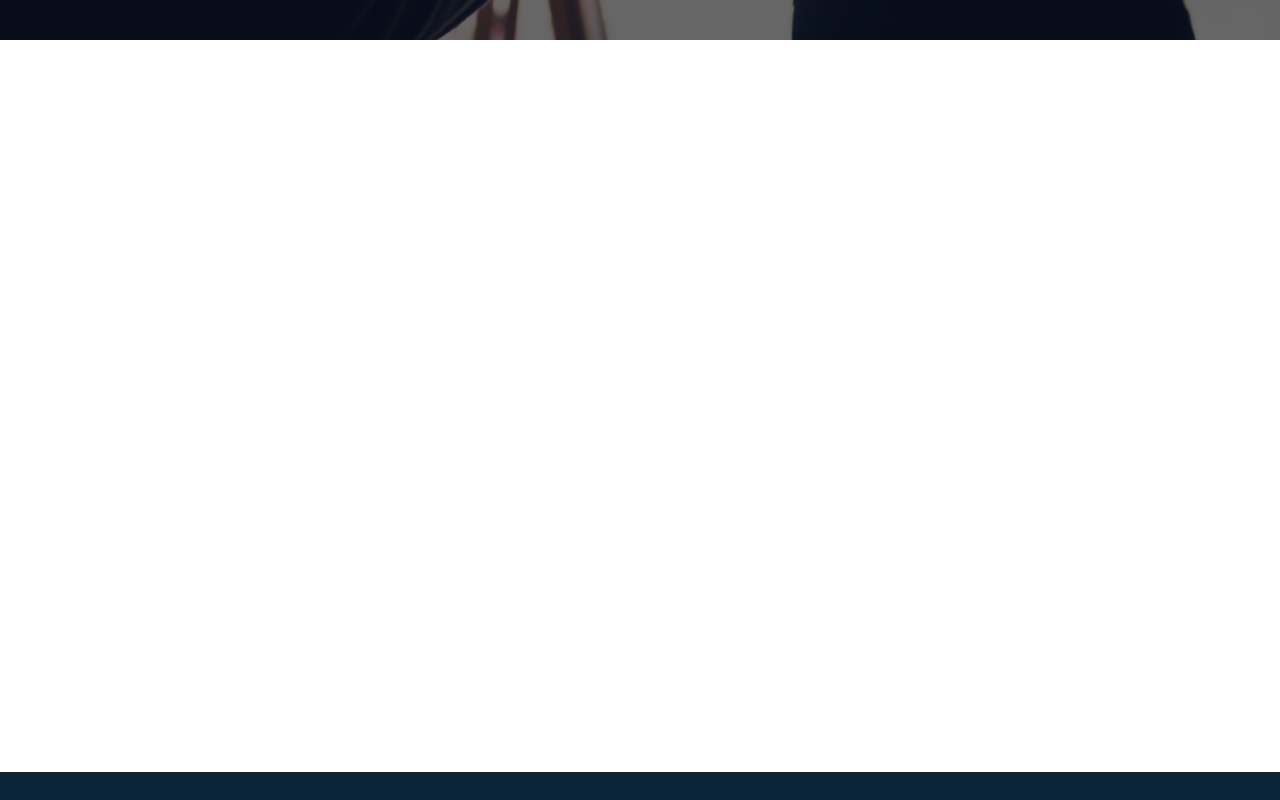
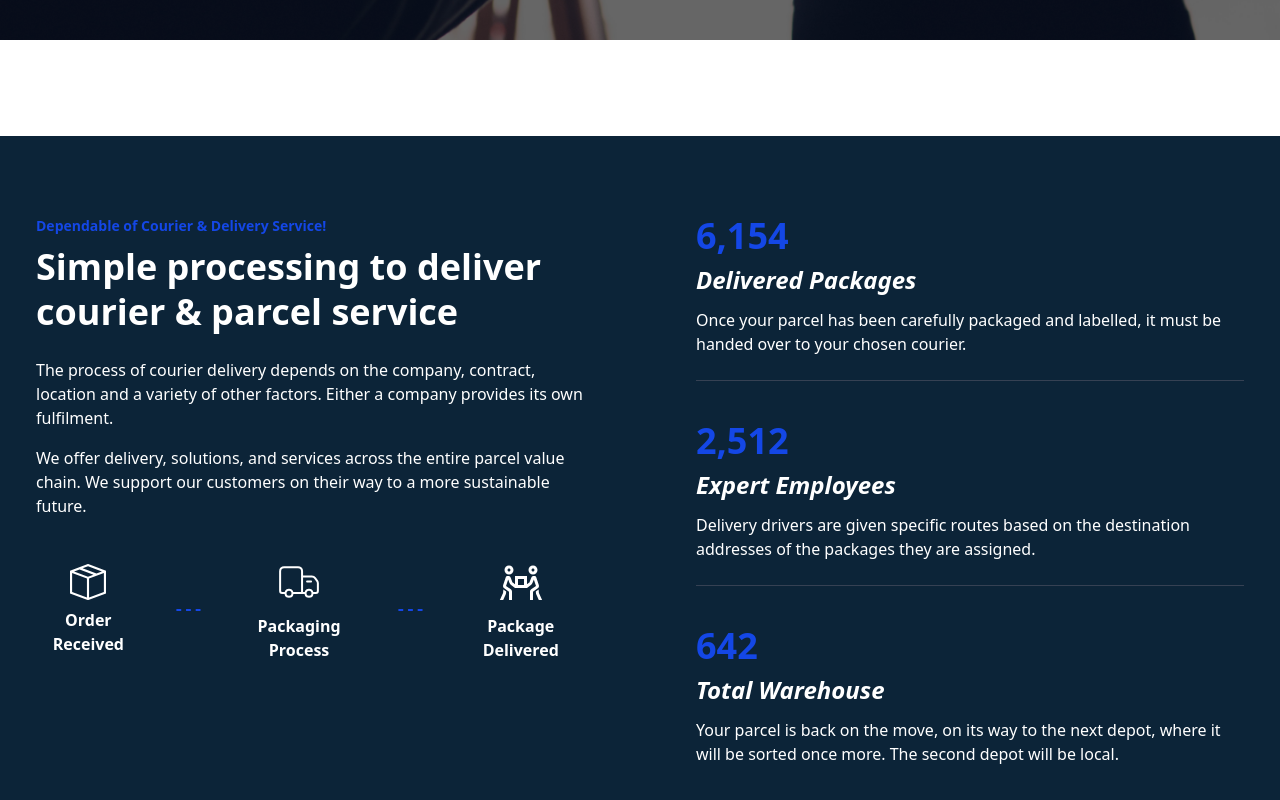
Before and after one commit to Sazid60/Uttara-Express-Landing-Page, a React (Vite) app: page / in a window 1280 px wide. Shown: the part 660-1460 px from the top of the page. Built offline with nearby package versions, Linux system fonts and the light colour scheme.

Commit message:
ADD : Corier Company Details Section Added

```diff
--- /dev/null
+++ b/src/components/Courier-Details-Banner/CourierDetails.jsx
@@ -0,0 +1,117 @@
+import { FaBoxOpen, FaTruckMoving, FaPeopleCarry } from "react-icons/fa";
+import { useEffect, useState } from "react";
+import { AiOutlineDash } from "react-icons/ai";
+import { TfiPackage } from "react-icons/tfi";
+import { CiDeliveryTruck } from "react-icons/ci";
+import { LiaPeopleCarrySolid } from "react-icons/lia";
+
+function Counter({ end, duration = 2000 }) {
+    const [count, setCount] = useState(0);
+
+    useEffect(() => {
+        let start = 0;
+        const increment = end / (duration / 16);
+        const handle = setInterval(() => {
+            start += increment;
+            if (start >= end) {
+                setCount(end);
+                clearInterval(handle);
+            } else {
+                setCount(Math.ceil(start));
+            }
+        }, 16);
+
+        return () => clearInterval(handle);
+    }, [end, duration]);
+
+    return <span>{count.toLocaleString()}</span>;
+}
+
+export default function CCourierDetails() {
+    const [counts] = useState({
+        delivered: 6154,
+        employees: 2512,
+        warehouse: 642,
+    });
+
+    return (
+        <section className="bg-[#0C2438] text-white py-20 px-9 mb-10">
+            <div className="max-w-7xl mx-auto grid md:grid-cols-2 gap-12 xl:gap-28 items-start">
+
+                {/* Left Content */}
+                <div className="">
+                    <p className="text-sm text-blue-700 font-semibold mb-2">
+                        Dependable of Courier & Delivery Service!
+                    </p>
+                    <h2 className="text-xl sm:text-xl md:text-3xl lg:text-4xl font-bold leading-tight mb-6">
+                        Simple processing to deliver<br />
+                        courier & parcel service
+                    </h2>
+                    <p className=" mb-4 text-base text-wrap">
+                        The process of courier delivery depends on the company, contract,
+                        location and a variety of other factors. Either a company provides
+                        its own fulfilment.
+                    </p>
+                    <p className=" mb-10 text-base">
+                        We offer delivery, solutions, and services across the entire parcel
+                        value chain. We support our customers on their way to a more
+                        sustainable future.
+                    </p>
+
+                    {/* Steps */}
+                    <div className="flex flex-row gap-8 items-center justify-between">
+                        <div className="flex flex-col items-center text-center">
+                            <TfiPackage className="text-4xl text-white mb-2 " />
+                            <p className="font-semibold text-base">Order Received</p>
+                        </div>
+                        <AiOutlineDash className="text-blue-700 text-4xl hidden sm:flex" />
+                        <div className="flex flex-col items-center text-center">
+                            <CiDeliveryTruck className="text-5xl text-white mb-2" />
+                            <p className="font-semibold text-base">Packaging Process</p>
+                        </div>
+                        <AiOutlineDash className="text-blue-700 text-4xl hidden sm:flex" />
+                        <div className="flex flex-col items-center text-center">
+                            <LiaPeopleCarrySolid className="text-5xl text-white mb-2" />
+                            <p className="font-semibold text-base">Package Delivered</p>
+                        </div>
+                    </div>
+                </div>
+
+                {/* Right Content - Stats */}
+                <div className="space-y-10">
+                    <div>
+                        <h3 className="text-4xl font-bold text-blue-700 mb-2">
+                            <Counter end={counts.delivered} />
+                        </h3>
+                        <p className="text-2xl italic text-white mb-3 font-bold ">Delivered Packages</p>
+                        <p className="text-base ">
+                            Once your parcel has been carefully packaged and labelled, it must be handed over to your chosen courier.
+                        </p>
+                        <hr className="border-gray-700 mt-6" />
+                    </div>
+
+                    <div>
+                        <h3 className="text-4xl font-bold text-blue-700 mb-2">
+                            <Counter end={counts.employees} />
+                        </h3>
+                        <p className="text-2xl italic text-white mb-3 font-bold ">Expert Employees</p>
+                        <p className="text-base ">
+                            Delivery drivers are given specific routes based on the destination addresses of the packages they are assigned.
+                        </p>
+                        <hr className="border-gray-700 mt-6" />
+                    </div>
+
+                    <div>
+                        <h3 className="text-4xl font-bold text-blue-700 mb-2">
+                            <Counter end={counts.warehouse} />
+                        </h3>
+                        <p className="text-2xl italic text-white mb-3 font-bold ">Total Warehouse</p>
+                        <p className=" text-base ">
+                            Your parcel is back on the move, on its way to the next depot, where it will be sorted once more. The second depot will be local.
+                        </p>
+                    </div>
+                </div>
+            </div>
+        </section>
+    );
+}
--- a/src/components/Footer/Footer.jsx
+++ b/src/components/Footer/Footer.jsx
@@ -3,7 +3,7 @@ import { FaFacebookF, FaYoutube, FaTwitter, FaInstagram, FaLinkedinIn } from 're
 
 const Footer = () => {
     return (
-        <footer className="bg-[#0C2438] text-white pt-10 pb-6 px-6 md:px-12 lg:px-20">
+        <footer className="bg-[#0C2438] text-white pt-10 pb-6 px-9 md:px-12 lg:px-20">
             <div className="max-w-7xl mx-auto grid grid-cols-1 sm:grid-cols-2 lg:grid-cols-4 gap-10">
 
                 {/* Logo & Contact */}
--- a/src/components/Navbar/Navbar.jsx
+++ b/src/components/Navbar/Navbar.jsx
@@ -43,7 +43,7 @@ export default function Navbar() {
                         </div>
                         {/* Far Right: Merchant Login/Signup Button */}
                         <div className="hidden lg:flex items-center min-w-[220px] justify-end ml-6">
-                            <button className="bg-[#4A90E2] hover:bg-blue-700 text-white text-base md:text-lg px-6 py-2 rounded focus:outline-none uppercase transition-all">
+                            <button className="bg-blue-700 hover:bg-blue-600 text-white text-base md:text-lg px-6 py-2 rounded focus:outline-none uppercase transition-all">
                                 Merchant Login / Signup
                             </button>
                         </div>
@@ -66,13 +66,13 @@ export default function Navbar() {
                                 <a
                                     key={link.label}
                                     href={link.href}
-                                    className={`block font-medium ${link.active ? "text-blue-500" : "text-gray-800 hover:text-blue-500"}`}
+                                    className={`block font-medium ${link.active ? "text-blue-700" : "text-gray-800 hover:text-blue-500"}`}
                                 >
                                     {link.label}
                                 </a>
                             ))}
 
-                            <button className="bg-[#4A90E2] hover:bg-blue-700 text-white font-semibold px-6 py-2 rounded focus:outline-none transition-all w-full uppercase">
+                            <button className="bg-blue-700 hover:bg-blue-600 text-white font-semibold px-6 py-2 rounded focus:outline-none transition-all w-full uppercase">
                                 Merchant Login / Signup
                             </button>
                         </div>
--- a/src/pages/Home.jsx
+++ b/src/pages/Home.jsx
@@ -1,11 +1,12 @@
 import React from 'react';
-import Banner from '../components/Banner/Banner';
+import CourierDetails from '../components/Courier-Details-Banner/CourierDetails';
+
 
 const Home = () => {
     return (
-        <div >
-            home
-        </div>
+        < >
+            <CourierDetails />
+        </>
     );
 };
 
```
Also changed, not shown: src/components/Banner/Banner.jsx (+5 -5 lines), src/routes/Routes.jsx (+8 -1 lines).
